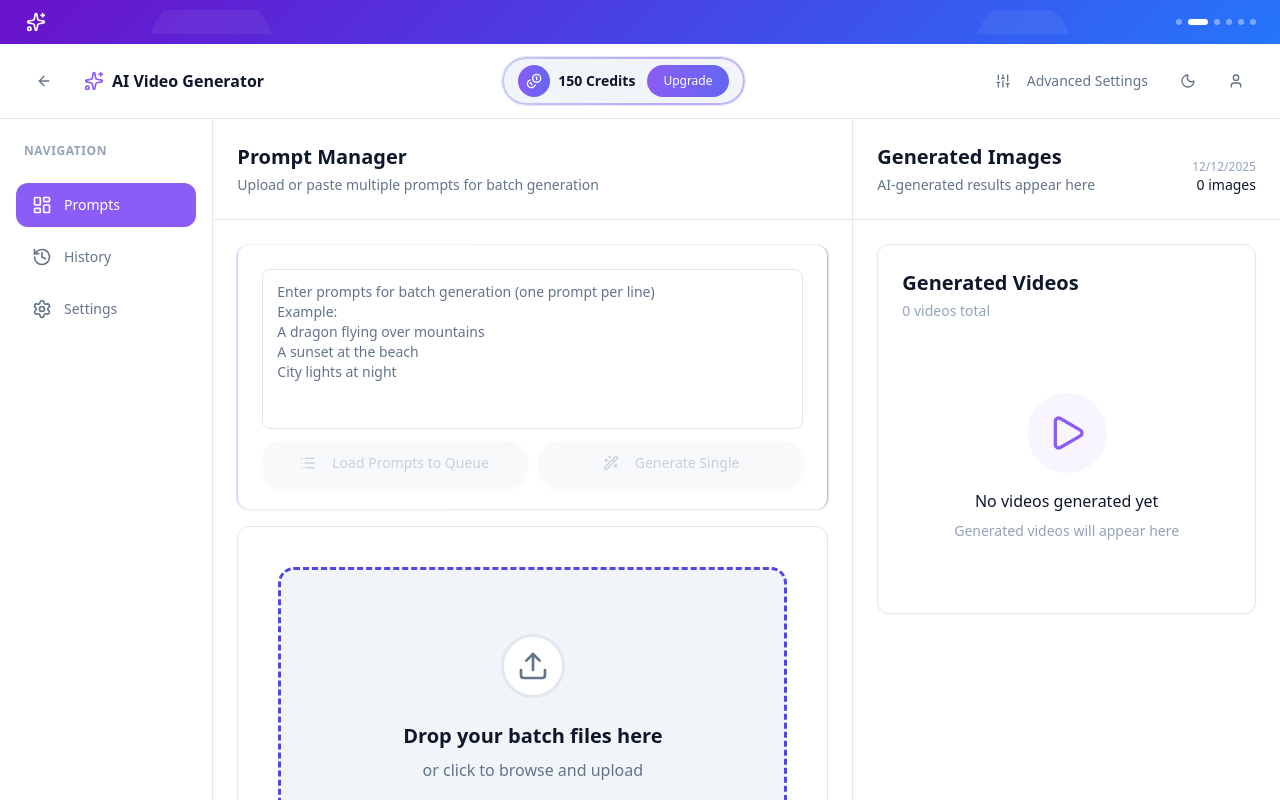
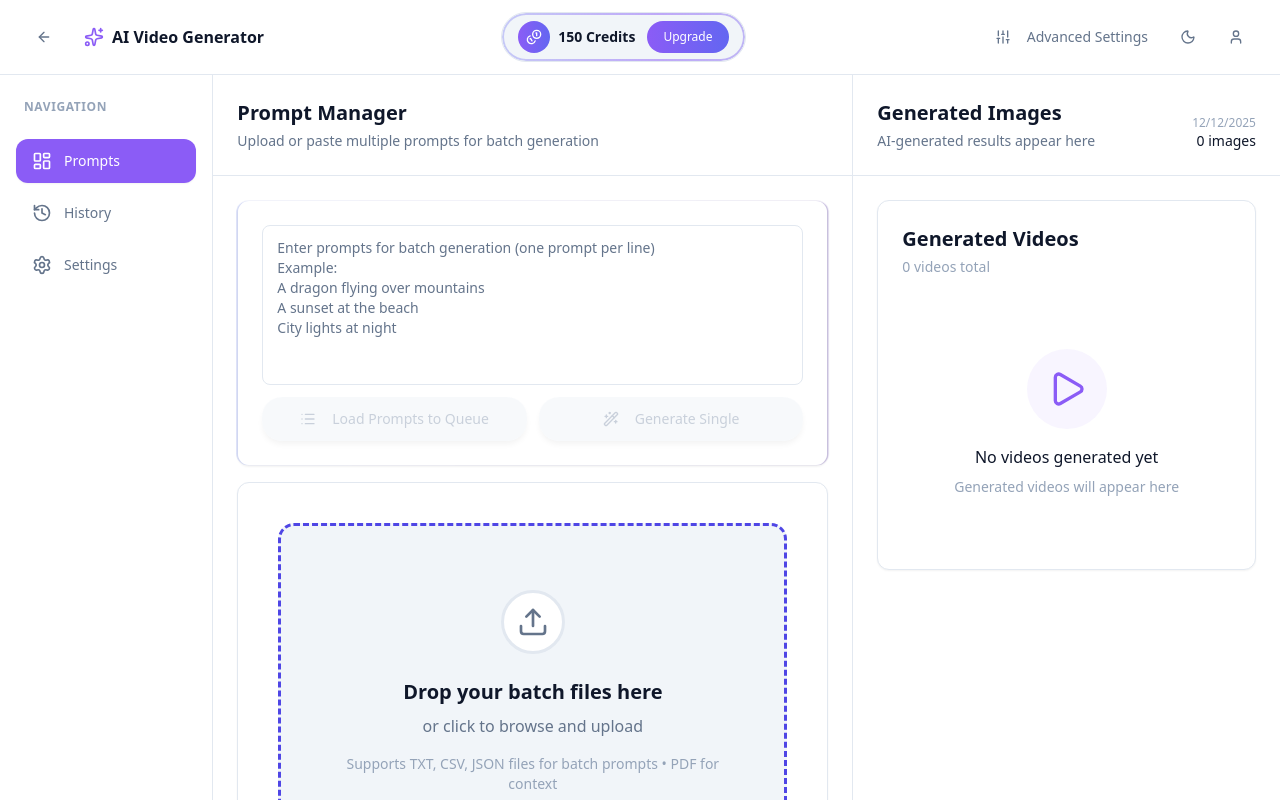
Before and after one commit to Nimesh-Kavinda/textToVideo, a React (Vite) app: page /converter in a window 1280 px wide. Shown: the top 800 px of the page. Built offline with nearby package versions, Linux system fonts and the light colour scheme.

Commit message:
fix: Comment out AnnouncementBanner in TextToVideoConverter for debugging purposes

```diff
--- a/src/pages/TextToVideoConverter.jsx
+++ b/src/pages/TextToVideoConverter.jsx
@@ -588,7 +588,7 @@ export default function TextToVideoConverter() {
         background: colors.background.page,
       }}
     >
-      <AnnouncementBanner colors={colors} />
+      {/* <AnnouncementBanner colors={colors} /> */}
       <Header
         theme={theme}
         toggleTheme={toggleTheme}
```
